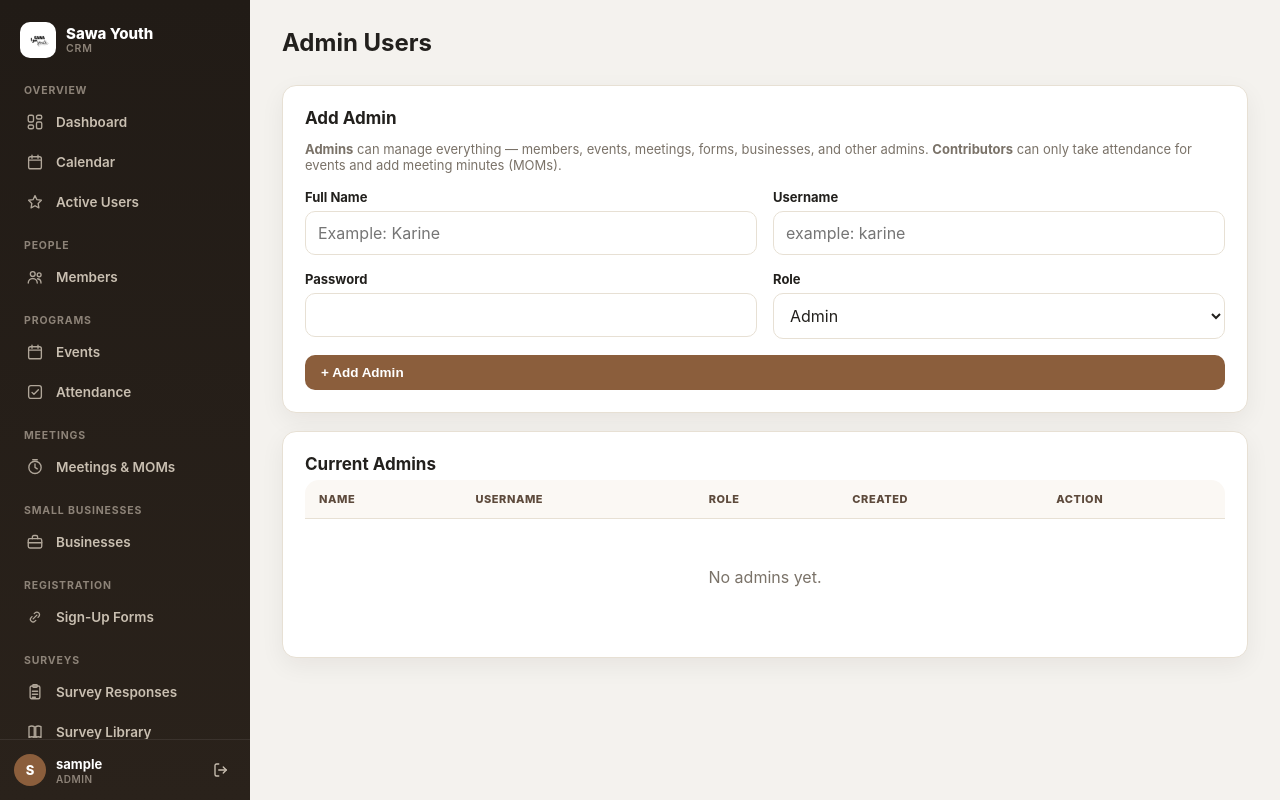
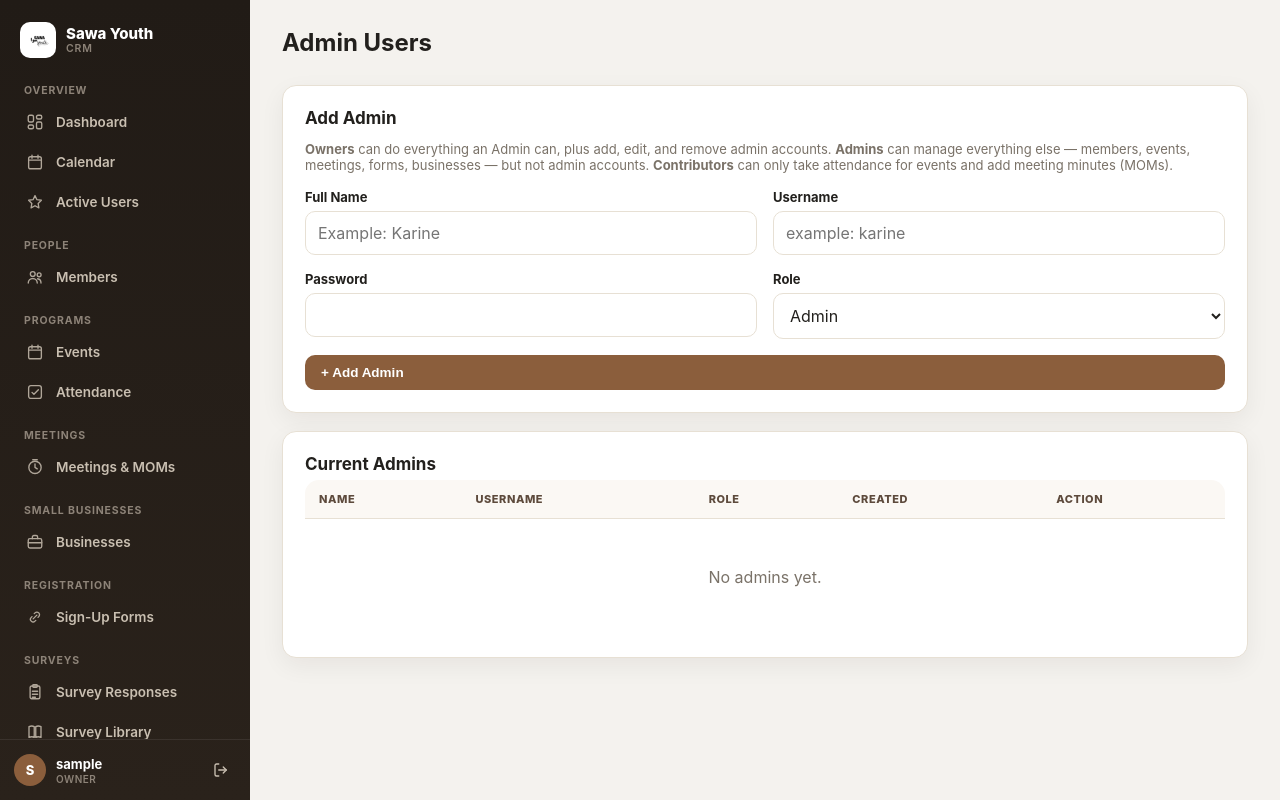
Before and after one commit to karineos/SAWA-youth, a Flask app: page /admins in a window 1280 px wide. Run offline with Flask 3, Linux system fonts and the light colour scheme; the visitor is signed in with stand-in values (Sample User, id 1); data that the repository does not hold is empty; parts of the project's set-up code (start-up, migrations or seed data) failed here and were passed over; some libraries are stand-ins or nearby versions.

Commit message:
Add a third Owner role — only owners can manage admin accounts
Splits the old two-tier Admin/Contributor system into three: Owners can
do everything an Admin can, plus add, edit, and delete admin accounts.
Admins can manage everything else -- members, events, meetings, forms,
businesses -- but no longer have any access to the Admins page at all.
Contributors are unchanged (attendance + MOMs only).

- New owner_required decorator, used only on /admins, /admins/.../edit,
  and /admins/.../delete. admin_required now accepts both 'admin' and
  'owner' everywhere else, since Owner is a superset of Admin.
- Every template check that used to gate UI to "admin, hide from
  contributor" now also includes owner (in ['admin', 'owner']); the
  Admins nav link and page are gated to strictly 'owner'.
- An owner can no longer demote their own logged-in account away from
  'owner' (mirrors the existing self-delete guard).

This creates a bootstrapping problem: after this deploys, the existing
seed account is still role='admin', which can no longer reach the
Admins page at all -- nobody could create the first Owner through the
UI. owner_accounts_migration.sql solves this by creating (or upgrading,
via ON CONFLICT) two Owner accounts directly: Karine Osman and Rami
Khalil. Their password hashes were generated locally with the app's own
pbkdf2:sha256 method -- no plaintext password was stored in the repo or
sent to the live database; the temporary passwords are only in this
chat response, for the user to hand off and have each person change.

Verified against a scratch database: the pre-existing 'admin' role
account is correctly locked out of all three admin-management routes
(including a direct POST attempt to create a new admin) while keeping
normal access to members/events, and both new Owner accounts can log in
with their generated password, reach every Admin capability, and manage
other admins. Confirmed the self-demotion guard and the three-tier
pill/badge display in the browser.

Co-Authored-By: Claude Sonnet 5 <noreply@anthropic.com>

```diff
--- a/app.py
+++ b/app.py
@@ -307,16 +307,31 @@ def login_required(view):
 
 
 def admin_required(view):
-    """Like login_required, but also requires the 'admin' role — Contributors
-    are limited to taking attendance and adding meeting minutes, so anything
-    that manages members, events, forms, meetings, businesses, or other
-    admins needs this instead of plain login_required."""
+    """Like login_required, but also requires the 'admin' or 'owner' role —
+    Contributors are limited to taking attendance and adding meeting
+    minutes, so anything that manages members, events, forms, meetings, or
+    businesses needs this instead of plain login_required. Owners can do
+    everything an admin can, plus manage admin accounts (see owner_required)."""
     @wraps(view)
     def wrapped_view(*args, **kwargs):
         if not session.get("admin_id"):
             return redirect(url_for("login"))
-        if session.get("admin_role") != "admin":
+        if session.get("admin_role") not in ("admin", "owner"):
             flash("Only admins can do that.")
+            return redirect(url_for("dashboard"))
+        return view(*args, **kwargs)
+    return wrapped_view
+
+
+def owner_required(view):
+    """Only Owners can manage admin accounts — regular Admins cannot add,
+    edit, or remove other admins/owners."""
+    @wraps(view)
+    def wrapped_view(*args, **kwargs):
+        if not session.get("admin_id"):
+            return redirect(url_for("login"))
+        if session.get("admin_role") != "owner":
+            flash("Only owners can manage admin accounts.")
             return redirect(url_for("dashboard"))
         return view(*args, **kwargs)
     return wrapped_view
@@ -362,7 +377,7 @@ def logout():
     return redirect(url_for("login"))
 
 @app.route("/admins", methods=["GET", "POST"])
-@admin_required
+@owner_required
 def admins():
     conn = get_db()
     if request.method == "POST":
@@ -370,7 +385,7 @@ def admins():
         password = request.form.get("password", "")
         full_name = request.form.get("full_name", "").strip()
         role = request.form.get("role", "admin").strip()
-        role = role if role in ("admin", "contributor") else "admin"
+        role = role if role in ("owner", "admin", "contributor") else "admin"
         if not username or not password:
             flash("Username and password are required.")
         else:
@@ -388,7 +403,7 @@ def admins():
     return render_template("admins.html", admins=rows)
 
 @app.route("/admins/<int:admin_id>/edit", methods=["GET", "POST"])
-@admin_required
+@owner_required
 def admin_edit(admin_id):
     conn = get_db()
     admin = conn.execute("SELECT id, username, full_name, role FROM admins WHERE id=?", (admin_id,)).fetchone()
@@ -399,11 +414,11 @@ def admin_edit(admin_id):
     if request.method == "POST":
         full_name = request.form.get("full_name", "").strip()
         role = request.form.get("role", "admin").strip()
-        role = role if role in ("admin", "contributor") else "admin"
+        role = role if role in ("owner", "admin", "contributor") else "admin"
         password = request.form.get("password", "")
-        if admin_id == session.get("admin_id") and role != "admin":
+        if admin_id == session.get("admin_id") and role != "owner":
             conn.close()
-            flash("You cannot demote your own admin account while logged in.")
+            flash("You cannot remove your own owner access while logged in.")
             return redirect(url_for("admins"))
         if password:
             conn.execute(
@@ -424,7 +439,7 @@ def admin_edit(admin_id):
 
 
 @app.route("/admins/<int:admin_id>/delete", methods=["POST"])
-@admin_required
+@owner_required
 def admin_delete(admin_id):
     if admin_id == session.get("admin_id"):
         flash("You cannot delete your own admin account while logged in.")
@@ -836,7 +851,7 @@ def calendar_view():
         SELECT id, title, department, meeting_date FROM meetings
         WHERE meeting_date IS NOT NULL AND meeting_date <> ''
     """).fetchall()
-    is_admin = session.get("admin_role") == "admin"
+    is_admin = session.get("admin_role") in ("admin", "owner")
     members = []
     if is_admin:
         members = conn.execute("""
--- a/templates/admin_form.html
+++ b/templates/admin_form.html
@@ -15,8 +15,9 @@
     <div>
       <label>Role</label>
       <select name="role">
+        <option value="owner" {% if admin.role == 'owner' %}selected{% endif %}>Owner</option>
         <option value="admin" {% if admin.role == 'admin' %}selected{% endif %}>Admin</option>
-        <option value="contributor" {% if admin.role != 'admin' %}selected{% endif %}>Contributor</option>
+        <option value="contributor" {% if admin.role == 'contributor' %}selected{% endif %}>Contributor</option>
       </select>
     </div>
     <div>
--- a/templates/admins.html
+++ b/templates/admins.html
@@ -5,7 +5,8 @@
 <div class="card">
   <h2>Add Admin</h2>
   <p class="label" style="margin-bottom:16px">
-    <b>Admins</b> can manage everything — members, events, meetings, forms, businesses, and other admins.
+    <b>Owners</b> can do everything an Admin can, plus add, edit, and remove admin accounts.
+    <b>Admins</b> can manage everything else — members, events, meetings, forms, businesses — but not admin accounts.
     <b>Contributors</b> can only take attendance for events and add meeting minutes (MOMs).
   </p>
   <form method="post" class="form-grid">
@@ -24,7 +25,8 @@
     <div>
       <label>Role</label>
       <select name="role">
-        <option value="admin">Admin</option>
+        <option value="owner">Owner</option>
+        <option value="admin" selected>Admin</option>
         <option value="contributor">Contributor</option>
       </select>
     </div>
@@ -47,7 +49,11 @@
         </span>
       </td>
       <td data-label="Username">{{ a.username }}</td>
-      <td data-label="Role"><span class="pill {{ 'success' if a.role == 'admin' else 'muted' }}">{{ 'Admin' if a.role == 'admin' else 'Contributor' }}</span></td>
+      <td data-label="Role">
+        {% if a.role == 'owner' %}<span class="pill">Owner</span>
+        {% elif a.role == 'admin' %}<span class="pill success">Admin</span>
+        {% else %}<span class="pill muted">Contributor</span>{% endif %}
+      </td>
       <td data-label="Created">{{ a.created_at }}</td>
       <td class="actions" data-label="Action">
         <a class="btn secondary" href="{{ url_for('admin_edit', admin_id=a.id) }}">Edit</a>
--- a/templates/base.html
+++ b/templates/base.html
@@ -22,25 +22,25 @@
         <p class="nav-heading">Overview</p>
         <a class="{{ 'active' if request.endpoint == 'dashboard' }}" href="{{ url_for('dashboard') }}">{{ icons.icon('dashboard') }}<span>Dashboard</span></a>
         <a class="{{ 'active' if request.endpoint == 'calendar_view' }}" href="{{ url_for('calendar_view') }}">{{ icons.icon('calendar') }}<span>Calendar</span></a>
-        {% if session.get('admin_role') == 'admin' %}
+        {% if session.get('admin_role') in ['admin', 'owner'] %}
         <a class="{{ 'active' if request.endpoint == 'active_members' }}" href="{{ url_for('active_members') }}">{{ icons.icon('star') }}<span>Active Users</span></a>
         {% endif %}
 
-        {% if session.get('admin_role') == 'admin' %}
+        {% if session.get('admin_role') in ['admin', 'owner'] %}
         <p class="nav-heading">People</p>
         <a class="{{ 'active' if request.endpoint in ['members','member_new','member_detail','member_edit'] }}" href="{{ url_for('members') }}">{{ icons.icon('users') }}<span>Members</span></a>
         {% endif %}
 
         <p class="nav-heading">Programs</p>
         <a class="{{ 'active' if request.endpoint in ['events','event_new','event_edit','event_sessions','event_attendees','session_new','session_edit','session_attendees','event_attendee_add','event_signup_responses'] }}" href="{{ url_for('events') }}">{{ icons.icon('calendar') }}<span>Events</span></a>
-        {% if session.get('admin_role') == 'admin' %}
+        {% if session.get('admin_role') in ['admin', 'owner'] %}
         <a class="{{ 'active' if request.endpoint == 'attendance' }}" href="{{ url_for('attendance') }}">{{ icons.icon('check') }}<span>Attendance</span></a>
         {% endif %}
 
         <p class="nav-heading">Meetings</p>
         <a class="{{ 'active' if request.endpoint in ['meetings','meeting_new','meeting_edit','meeting_detail'] }}" href="{{ url_for('meetings') }}">{{ icons.icon('meeting') }}<span>Meetings &amp; MOMs</span></a>
 
-        {% if session.get('admin_role') == 'admin' %}
+        {% if session.get('admin_role') in ['admin', 'owner'] %}
         <p class="nav-heading">Small Businesses</p>
         <a class="{{ 'active' if request.endpoint in ['businesses','business_new','business_edit','business_detail','business_assessment_new'] }}" href="{{ url_for('businesses') }}">{{ icons.icon('briefcase') }}<span>Businesses</span></a>
 
@@ -50,9 +50,11 @@
         <p class="nav-heading">Surveys</p>
         <a class="{{ 'active' if request.endpoint in ['surveys','survey_detail'] }}" href="{{ url_for('surveys') }}">{{ icons.icon('clipboard') }}<span>Survey Responses</span></a>
         <a class="{{ 'active' if request.endpoint in ['survey_forms','survey_form_new','survey_form_edit','survey_response_new'] }}" href="{{ url_for('survey_forms') }}">{{ icons.icon('book') }}<span>Survey Library</span></a>
+        {% endif %}
 
+        {% if session.get('admin_role') == 'owner' %}
         <p class="nav-heading">Admin</p>
-        <a class="{{ 'active' if request.endpoint == 'admins' }}" href="{{ url_for('admins') }}">{{ icons.icon('shield') }}<span>Admins</span></a>
+        <a class="{{ 'active' if request.endpoint in ['admins','admin_edit'] }}" href="{{ url_for('admins') }}">{{ icons.icon('shield') }}<span>Admins</span></a>
         {% endif %}
       </nav>
 
@@ -60,7 +62,7 @@
       <div class="sidebar-foot">
         <div class="sidebar-user">
           <span class="avatar">{{ (session.get('admin_name') or '?')[0]|upper }}</span>
-          <span class="sidebar-user-name">{{ session.get('admin_name') }}<small>{{ 'Admin' if session.get('admin_role') == 'admin' else 'Contributor' }}</small></span>
+          <span class="sidebar-user-name">{{ session.get('admin_name') }}<small>{{ {'owner': 'Owner', 'admin': 'Admin'}.get(session.get('admin_role'), 'Contributor') }}</small></span>
         </div>
         <a class="sidebar-logout" href="{{ url_for('logout') }}" title="Logout">{{ icons.icon('logout') }}</a>
       </div>
--- a/templates/event_attendees.html
+++ b/templates/event_attendees.html
@@ -7,7 +7,7 @@
   </div>
   <div class="actions">
     <a class="btn secondary" href="{{ url_for('events') }}">Back to Events</a>
-    {% if session.get('admin_role') == 'admin' %}
+    {% if session.get('admin_role') in ['admin', 'owner'] %}
     <a class="btn secondary" href="{{ url_for('attendance', q=event.name) }}">View Raw Attendance</a>
     {% endif %}
     <a class="btn" href="{{ url_for('take_attendance', event_id=event.id) }}">Take Attendance</a>
@@ -49,7 +49,7 @@
       <td data-label="Studied Where">{{ m.studied_where or '' }}</td>
       <td data-label="Work / Field">{{ m.work or m.field_of_study or '' }}</td>
       <td data-label="Sessions / Attendance">{{ m.session_names or m.attendance_count }}</td>
-      <td data-label="Profile">{% if session.get('admin_role') == 'admin' %}<a class="btn secondary" href="{{ url_for('member_detail', member_id=m.id) }}">Open</a>{% endif %}</td>
+      <td data-label="Profile">{% if session.get('admin_role') in ['admin', 'owner'] %}<a class="btn secondary" href="{{ url_for('member_detail', member_id=m.id) }}">Open</a>{% endif %}</td>
     </tr>
     {% else %}
     <tr><td colspan="8"><div class="empty-state">{% if q %}No attendees match "{{ q }}".{% else %}No attendees yet.{% endif %}</div></td></tr>
--- a/templates/events.html
+++ b/templates/events.html
@@ -5,7 +5,7 @@
     <h1>Events</h1>
     <p class="label">Open any event to see who attended. AI Workshop sessions have their own attendee lists.</p>
   </div>
-  {% if session.get('admin_role') == 'admin' %}
+  {% if session.get('admin_role') in ['admin', 'owner'] %}
   <a class="btn" href="{{ url_for('event_new') }}">+ Add Event</a>
   {% endif %}
 </div>
@@ -24,7 +24,7 @@
       <td class="actions" data-label="Actions">
         <a class="btn" href="{{ url_for('event_attendees', event_id=e.id) }}">Attendees</a>
         <a class="btn secondary" href="{{ url_for('event_sessions', event_id=e.id) }}">Sessions</a>
-        {% if session.get('admin_role') == 'admin' %}
+        {% if session.get('admin_role') in ['admin', 'owner'] %}
         <a class="btn secondary" href="{{ url_for('event_signup_responses', event_id=e.id) }}">Sign-Ups</a>
         <details class="row-menu">
           <summary class="btn secondary row-menu-trigger" title="More actions">⋯</summary>
--- a/templates/meeting_detail.html
+++ b/templates/meeting_detail.html
@@ -10,7 +10,7 @@
     </p>
   </div>
   <div class="actions">
-    {% if session.get('admin_role') == 'admin' %}
+    {% if session.get('admin_role') in ['admin', 'owner'] %}
     <a class="btn secondary" href="{{ url_for('meeting_edit', meeting_id=meeting.id) }}">Edit</a>
     <form method="post" action="{{ url_for('meeting_delete', meeting_id=meeting.id) }}" onsubmit="return confirm('Delete this meeting? Its minutes will also be removed.')">
       <button class="btn danger">Delete</button>
@@ -49,7 +49,7 @@
       <p class="label" style="margin-bottom:6px"><b>{{ m.author_name or 'Unknown' }}</b> · {{ m.created_at }}</p>
       <p style="white-space:pre-wrap;margin:0">{{ m.content }}</p>
     </div>
-    {% if session.get('admin_role') == 'admin' %}
+    {% if session.get('admin_role') in ['admin', 'owner'] %}
     <form method="post" action="{{ url_for('meeting_minutes_delete', minutes_id=m.id) }}" onsubmit="return confirm('Delete this MOM entry?')">
       <button type="submit" class="btn danger">Delete</button>
     </form>
--- a/templates/meetings.html
+++ b/templates/meetings.html
@@ -5,7 +5,7 @@
     <h1>Meetings</h1>
     <p class="label">Scheduled meetings across all departments and programs. Meetings also show up on the Calendar.</p>
   </div>
-  {% if session.get('admin_role') == 'admin' %}
+  {% if session.get('admin_role') in ['admin', 'owner'] %}
   <a class="btn" href="{{ url_for('meeting_new') }}">+ Schedule Meeting</a>
   {% endif %}
 </div>
@@ -25,7 +25,7 @@
       <td data-label="MOMs">{{ m.minutes_count }}</td>
       <td class="actions" data-label="Actions">
         <a class="btn secondary" href="{{ url_for('meeting_detail', meeting_id=m.id) }}">Open</a>
-        {% if session.get('admin_role') == 'admin' %}
+        {% if session.get('admin_role') in ['admin', 'owner'] %}
         <a class="btn secondary" href="{{ url_for('meeting_edit', meeting_id=m.id) }}">Edit</a>
         <form method="post" action="{{ url_for('meeting_delete', meeting_id=m.id) }}" onsubmit="return confirm('Delete this meeting? Its minutes will also be removed.')">
           <button class="btn danger">Delete</button>
--- a/templates/session_attendees.html
+++ b/templates/session_attendees.html
@@ -26,7 +26,7 @@
       <td data-label="City">{{ m.city or '' }}</td>
       <td data-label="Studied Where">{{ m.studied_where or '' }}</td>
       <td data-label="Work / Field">{{ m.work or m.field_of_study or '' }}</td>
-      <td data-label="Profile">{% if session.get('admin_role') == 'admin' %}<a class="btn secondary" href="{{ url_for('member_detail', member_id=m.id) }}">Open</a>{% endif %}</td>
+      <td data-label="Profile">{% if session.get('admin_role') in ['admin', 'owner'] %}<a class="btn secondary" href="{{ url_for('member_detail', member_id=m.id) }}">Open</a>{% endif %}</td>
     </tr>
     {% else %}
     <tr><td colspan="7"><div class="empty-state">{% if q %}No attendees match "{{ q }}".{% else %}No attendees yet.{% endif %}</div></td></tr>
```
Also changed, not shown: owner_accounts_migration.sql (added, +29 -0 lines), templates/dashboard.html (+5 -5 lines), templates/event_sessions.html (+4 -4 lines).
